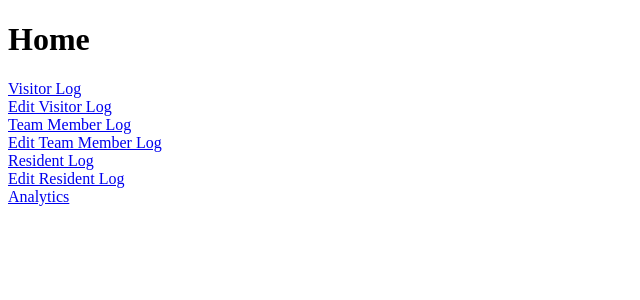
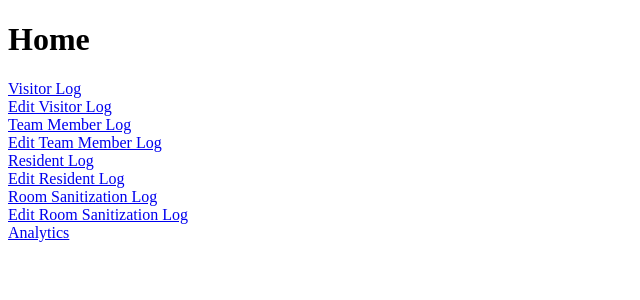
Before and after one commit to rchhong/Survey, a React (Create React App) app: page / in a window 1280 px wide. Shown: the top 300 px of the page, without its empty margins (0-640 px from the left). Built offline with nearby package versions, Linux system fonts and the light colour scheme; no server answers.

Commit message:
Up-to-date

```diff
--- a/src/views/Analytics.js
+++ b/src/views/Analytics.js
@@ -61,16 +61,22 @@ export default function Analytics(props){
                 <div>
                     <h1>Analytics</h1>
                     {
-                        loading ? <div>Loading alerts...</div> : null
+                        loading ? <div>Loading...</div> : null
                     }
                     {
-                        formIds.map((id, idx) => {
+                        loading ? null : <h2>Download Form Data</h2>
+                    }
+                    {
+                        loading ? null : formIds.map((id, idx) => {
                             return(
                                 <button key={id} value={id} onClick={e => {handleDownload(e.target.value)}}>
                                     Download {id} data
                                 </button>
                             )
                         })
+                    }
+                    {
+                        loading ? null : <h2>Health Alerts</h2>
                     }
                     <ol>
                         {
--- a/src/views/Home.js
+++ b/src/views/Home.js
@@ -17,6 +17,10 @@ export default function Home() {
             <br></br>
             <Link to="/edit/residents">Edit Resident Log</Link>
             <br></br>
+            <Link to="/survey/sanitization">Room Sanitization Log</Link>
+            <br></br>
+            <Link to="/edit/sanitization">Edit Room Sanitization Log</Link>
+            <br></br>
             <Link to="/analytics">Analytics</Link>
         </div>
     );
```
